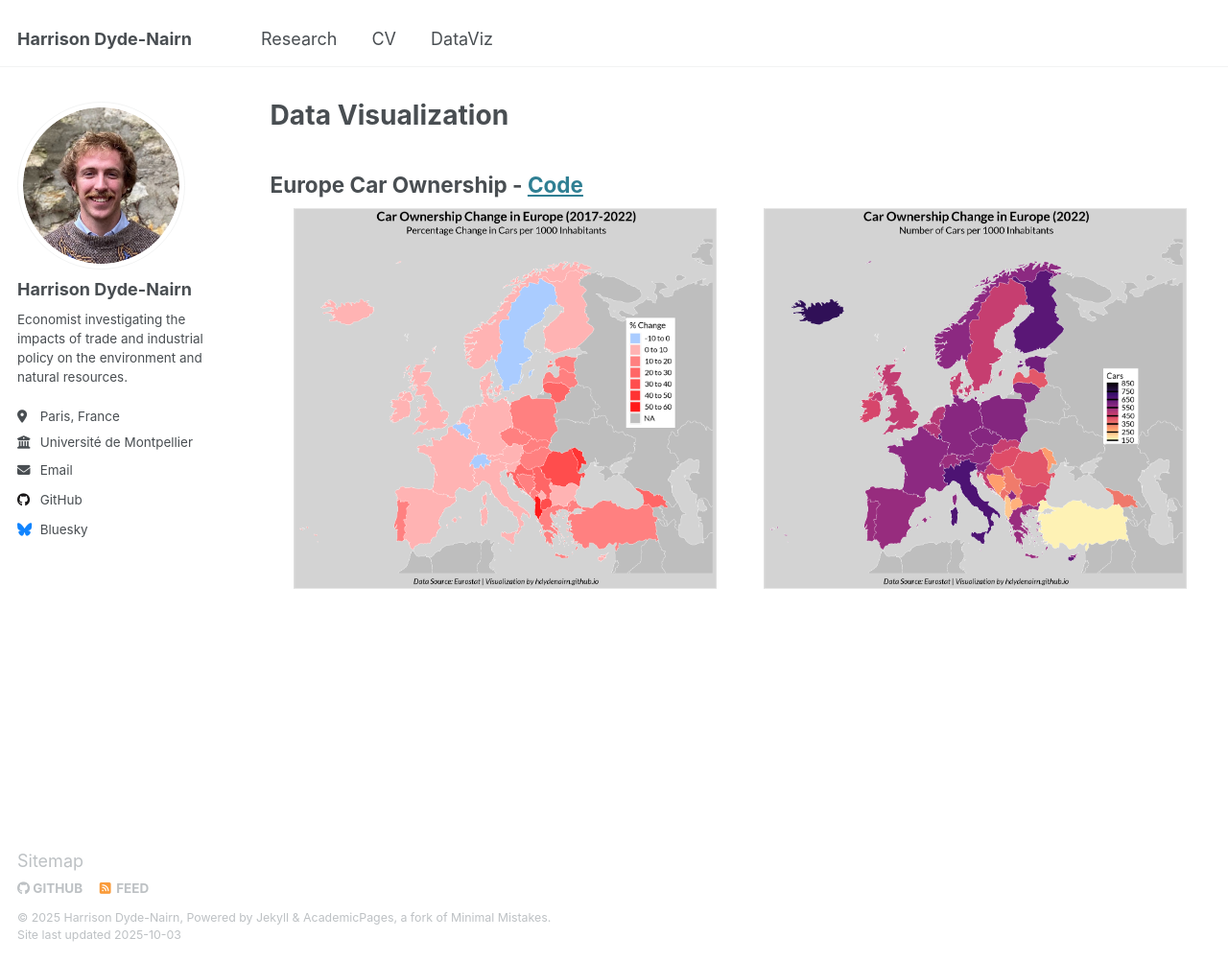
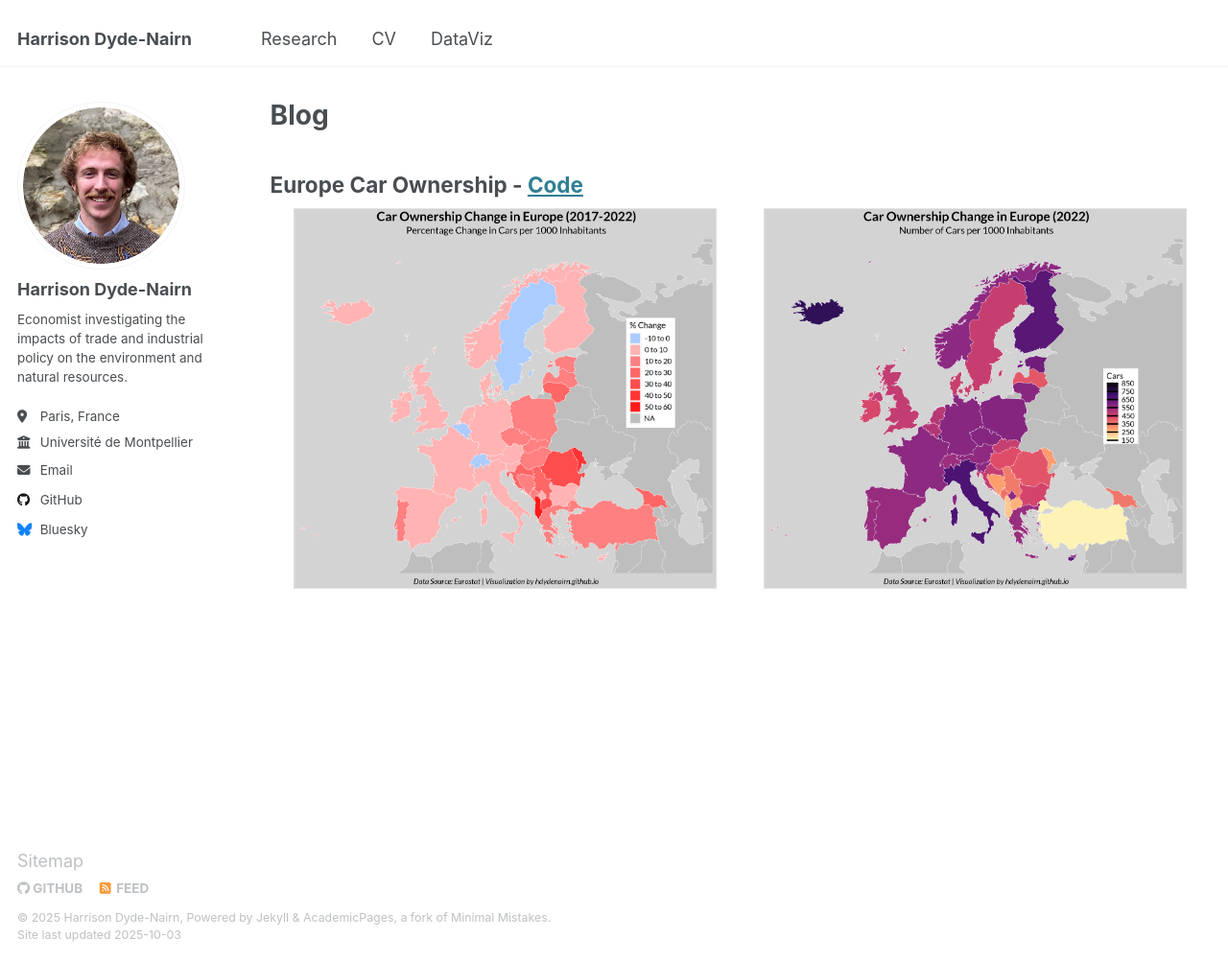
Before and after one commit to hdydenairn/hdydenairn.github.io, a Jekyll site: the page built from _pages/dataviz.md, in a window 1280 px wide and 1003 px high. Shown: the whole window at 96% size. Built offline with Jekyll 4.4.1, drawn with Linux system fonts in a browser that asks for light colours.

Commit message:
Update dataviz.md

```diff
--- a/_pages/dataviz.md
+++ b/_pages/dataviz.md
@@ -1,7 +1,7 @@
 ---
 layout: archive
-title: "Data Visualization"
-permalink: /dataviz/
+title: "Blog"
+permalink: /blog/
 author_profile: true
 ---
 
```
